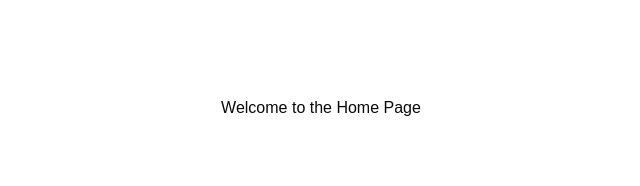
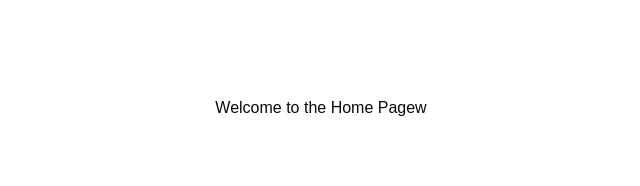
Before and after one commit to Maximus305/project, a Next.js app: page /home in a window 1280 px wide. Shown: the top 186 px of the page, without its empty margins (319-959 px from the left). Built offline with nearby package versions, Linux system fonts and the light colour scheme.

Commit message:
What_am_i_doingt

```diff
--- a/src/app/home/page.tsx
+++ b/src/app/home/page.tsx
@@ -1,7 +1,7 @@
 export default function Home() {
   return (
     <main className="flex min-h-screen flex-col items-center justify-between p-24">
-      <h1>Welcome to the Home Page</h1>
+      <h1>Welcome to the Home Pagew</h1>
     </main>
   );
 }
```
